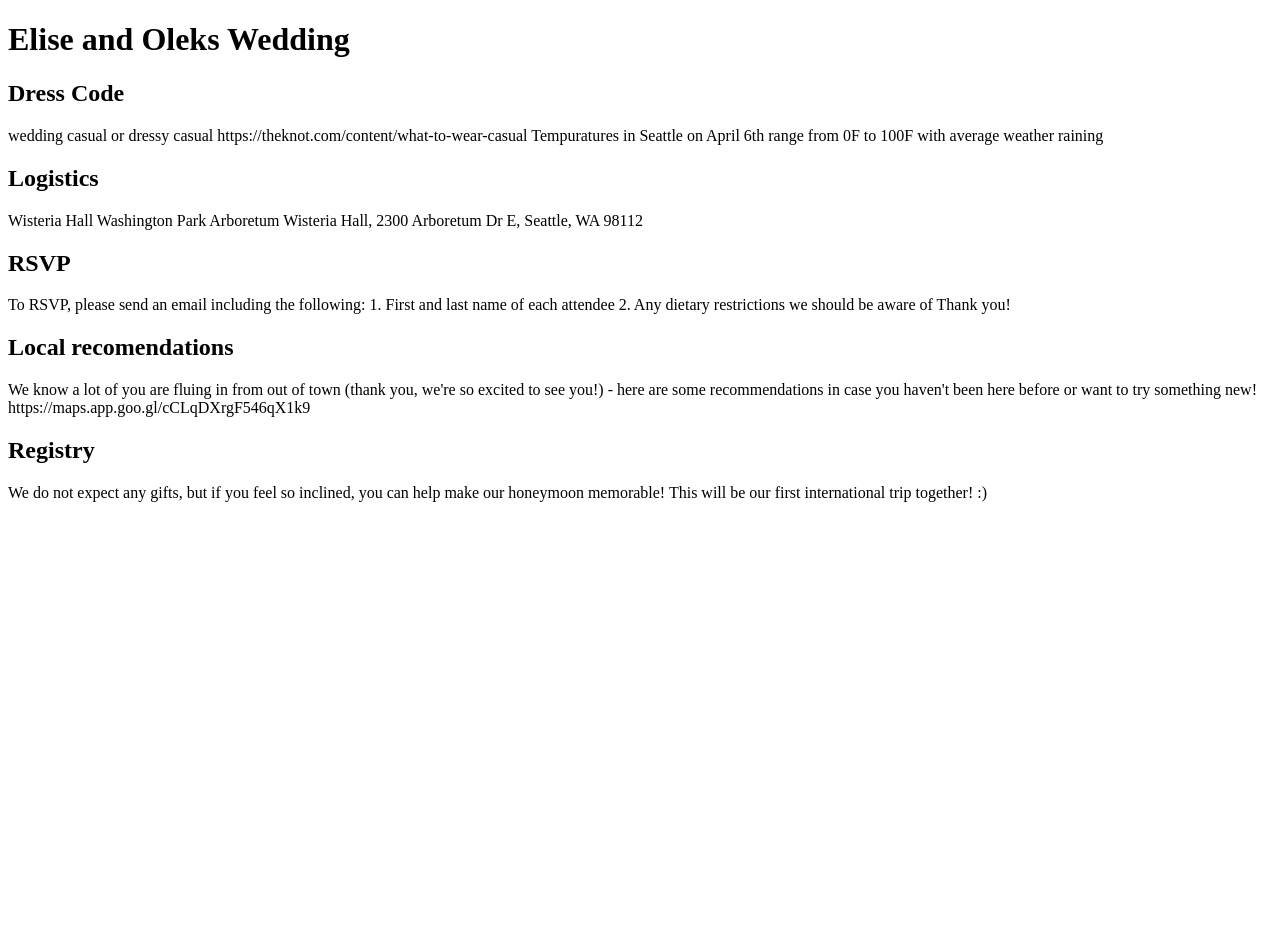
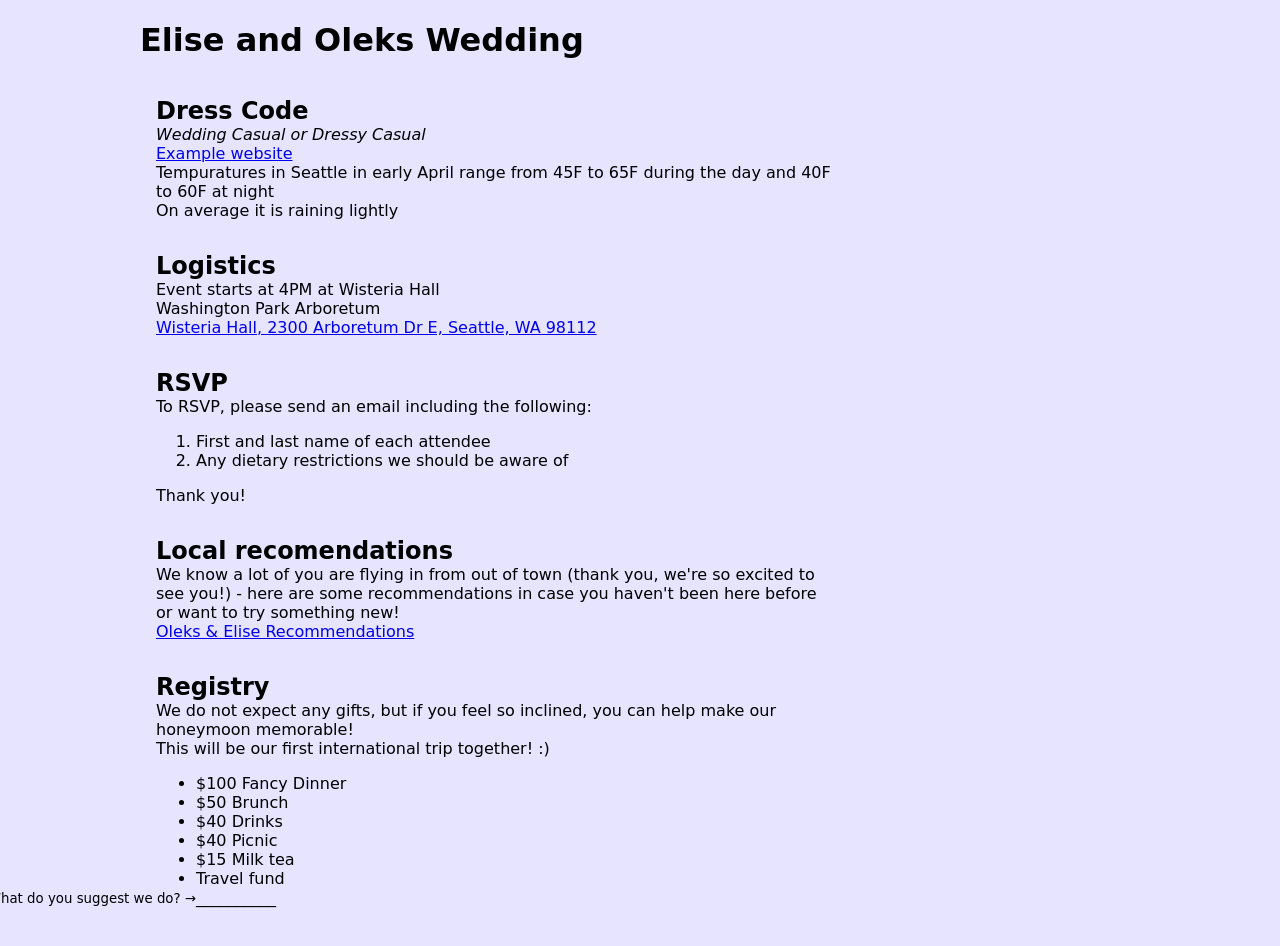
Before and after one commit to 0leks/wedding-website, a plain HTML site: page index.html in a window 1280 px wide. Before the commit the page ends 800 px from the top, so only its background shows below. Drawn offline with Linux system fonts and the light colour scheme.

Commit message:
contents and styling

```diff
--- a/index.html
+++ b/index.html
@@ -1,32 +1,72 @@
 <!DOCTYPE html>
 <html>
+<head>
+    <link rel="stylesheet" href="styles.css">
+</head>
 <body>
 
+<div class="header">
 <h1>Elise and Oleks Wedding</h1>
+</div>
+
+<div class="group">
+    <!-- <div class= -->
     <h2>Dress Code</h2>
-wedding casual or dressy casual
-https://theknot.com/content/what-to-wear-casual
-Tempuratures in Seattle on April 6th range from 0F to 100F with average weather raining
+    <div class="content">
+        <i>Wedding Casual or Dressy Casual</i></br>
+        <a href="https://theknot.com/content/what-to-wear-casual">Example website</a> </br>
+        Tempuratures in Seattle in early April range from 45F to 65F during the day and 40F to 60F at night </br>
+        On average it is raining lightly
+    </div>
+</div>
 
+<div class="group">
     <h2>Logistics</h2>
-Wisteria Hall
-Washington Park Arboretum
-Wisteria Hall, 2300 Arboretum Dr E, Seattle, WA 98112
+    <div class="content">
+        Event starts at 4PM at Wisteria Hall</br>
+        Washington Park Arboretum </br>
+        <a href="https://maps.app.goo.gl/YYfBzPqe3cUsHEuP6">Wisteria Hall, 2300 Arboretum Dr E, Seattle, WA 98112</a>
+    </div>
+</div>
 
+<div class="group">
     <h2>RSVP</h2>
+    <div class="content">
         To RSVP, please send an email including the following:
-1. First and last name of each attendee
-2. Any dietary restrictions we should be aware of
+        <ol>
+            <li>First and last name of each attendee</li>
+            <li>Any dietary restrictions we should be aware of</li>
+        </ol>
         Thank you!
+    </div>
+</div>
 
+<div class="group">
     <h2>Local recomendations</h2>
-We know a lot of you are fluing in from out of town (thank you, we're so excited to see you!) - here are some recommendations in case you haven't been here before or want to try something new!
-https://maps.app.goo.gl/cCLqDXrgF546qX1k9
+    <div class="content">
+        We know a lot of you are flying in from out of town
+        (thank you, we're so excited to see you!) -
+        here are some recommendations in case you haven't been here before or want to try something new! </br>
+        <a href="https://maps.app.goo.gl/cCLqDXrgF546qX1k9">Oleks & Elise Recommendations</a>
+    </div>
+</div>
 
+<div class="group">
     <h2>Registry</h2>
-We do not expect any gifts, but if you feel so inclined, you can help make our honeymoon memorable!
+    <div class="content">
+        We do not expect any gifts, but if you feel so inclined, you can help make our honeymoon memorable! </br>
         This will be our first international trip together! :)
-
+        <ul>
+            <li>$100 Fancy Dinner</li>
+            <li>$50 Brunch</li>
+            <li>$40 Drinks</li>
+            <li>$40 Picnic</li>
+            <li>$15 Milk tea</li>
+            <li>Travel fund</li>
+            <li class="suggest">__________</li>
+        </ul>
+    </div>
+</div>
 
 </body>
 </html>
--- /dev/null
+++ b/styles.css
@@ -0,0 +1,57 @@
+body {
+    background-color:rgb(230, 228, 255);
+    font-family: cursive;
+    /* font-family: bradley hand, cursive; */
+
+    max-width: 1000px;
+    margin-left: auto;
+    margin-right: auto;
+
+    /* background-image: url("wisteria.jpg");
+    background-origin: content-box;
+    background-repeat: no-repeat;
+    background-position: top center;
+    mix-blend-mode: multiply; */
+}
+
+.header {
+    margin-left: auto;
+    margin-right: auto;
+    align-items: center;
+    justify-content: center;
+}
+
+.group {
+    /* border: 1px solid red; */
+    padding: 1em;
+}
+
+.group h2 {
+    margin: 0;
+    display: flex;
+    /* border: 1px solid purple; */
+}
+.group .content {
+    max-width: 70%;
+}
+
+/* .group:nth-child(odd) .content {
+    margin-left: auto;
+    padding-left: auto;
+} */
+/* .group:nth-child(even) h2 {
+    justify-content: right;
+} */
+
+.suggest::marker {
+    /* position: relative;
+    display: block;
+    left: -20%;
+    right: 0;
+    top: -20px;
+    bottom: 10px;
+    width: 20%; */
+    content:"What do you suggest we do? \2192";
+    border: 1px solid green;
+    font-size: smaller;
+}
```
Lines whose indentation alone changed are shown as unchanged.
